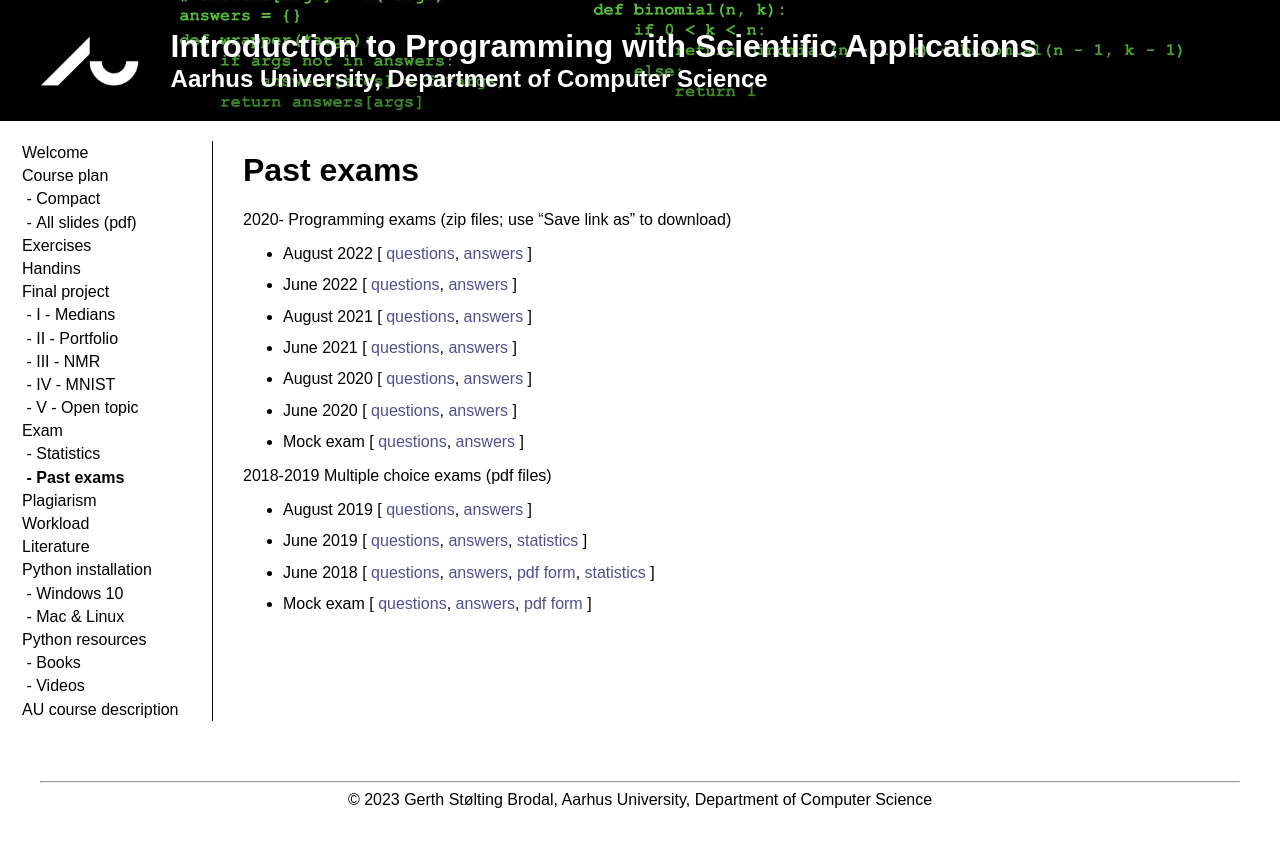
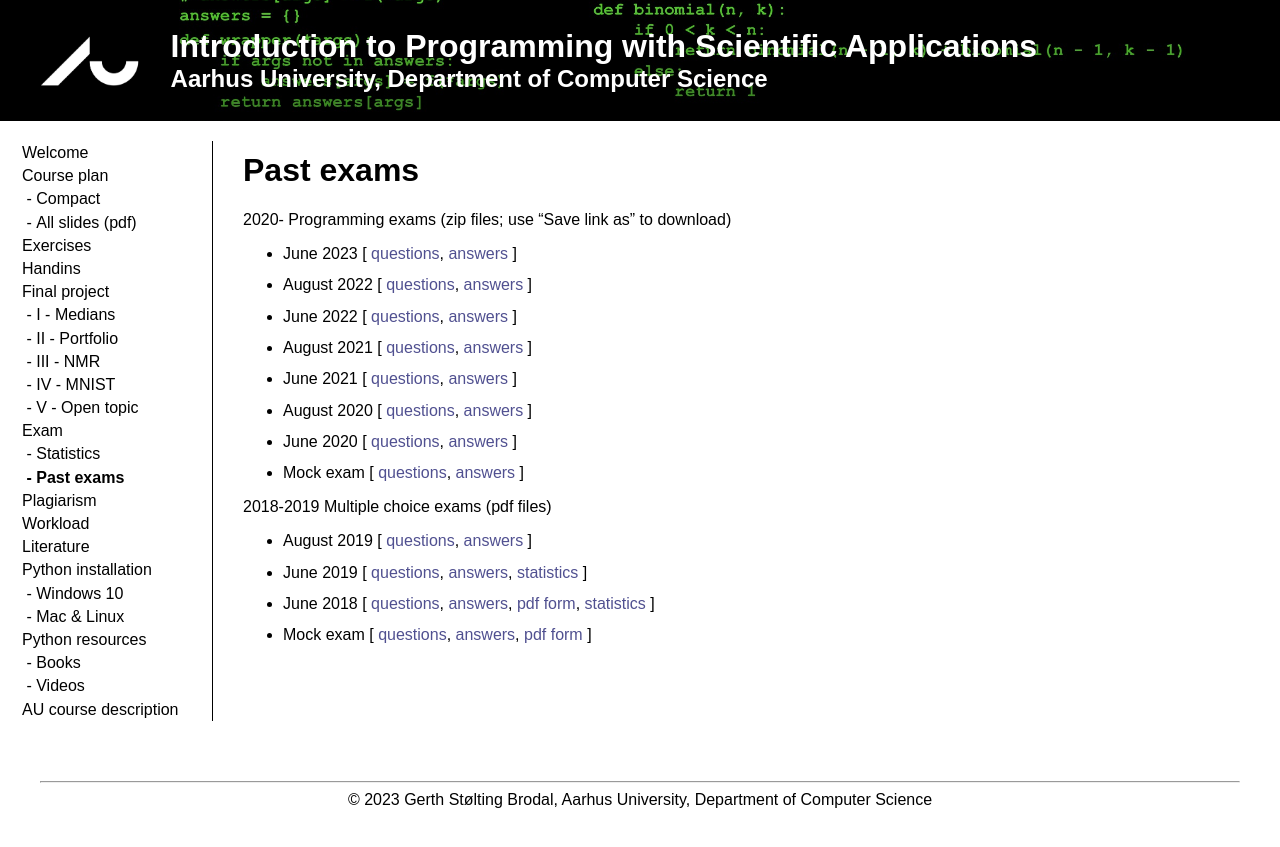
Before and after one commit to gsbrodal/gsbrodal.github.io, a Jekyll site: the page built from ipsa/exam-past.md, in a window 1280 px wide. Shown: the top 847 px of the page. Built offline with Jekyll 4.4.1, drawn with Linux system fonts in a browser that asks for light colours; our own code applies the rules of GitHub Pages for plain Markdown files.

Commit message:
June 2023 exam

```diff
--- a/ipsa/exam-past.md
+++ b/ipsa/exam-past.md
@@ -2,6 +2,9 @@
 
 2020- Programming exams (zip files; use "Save link as" to download)
 
+* June 2023 [
+  [questions](exams/ipsa23.zip),
+  [answers](exams/ipsa23answers.zip) ]
 * August 2022 [
   [questions](exams/ipsa22r.zip),
   [answers](exams/ipsa22r-answers.zip) ]
```
Also changed, not shown: 2 other files.
